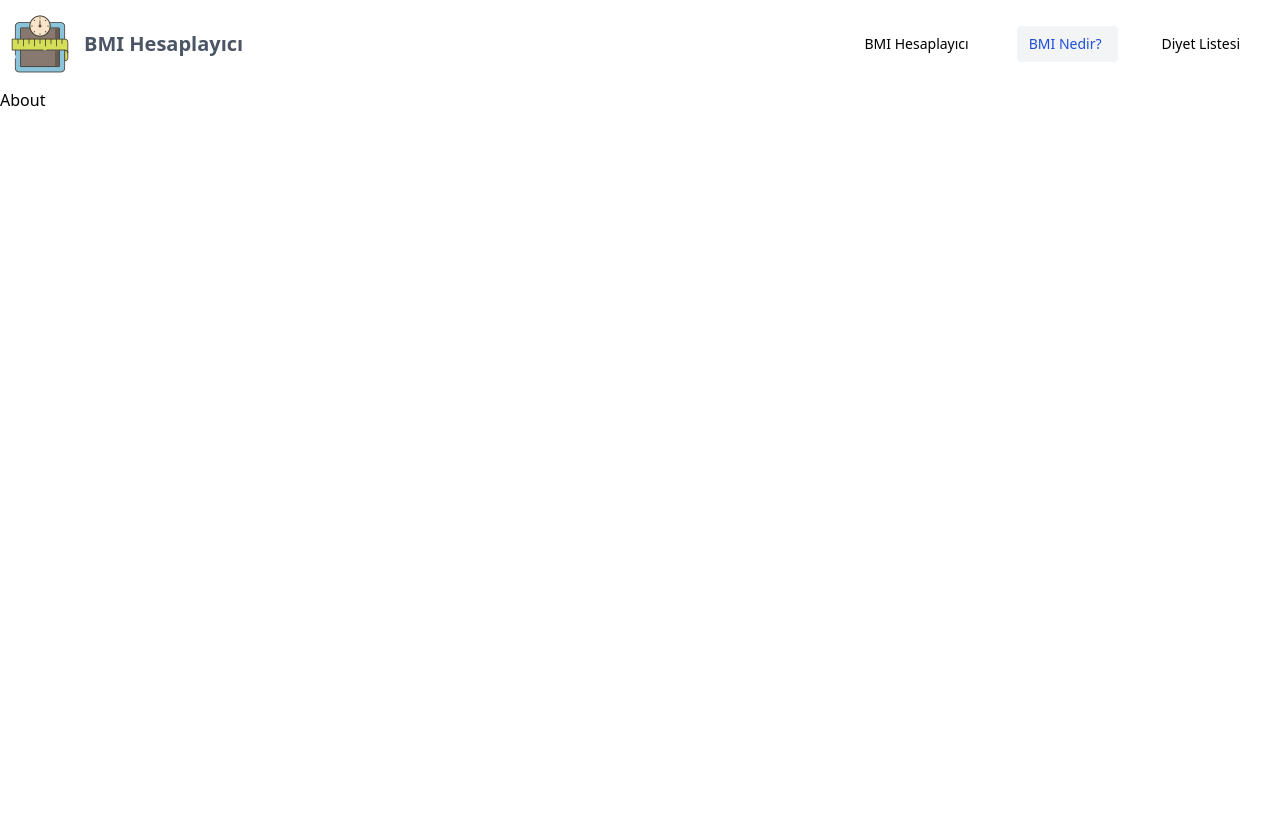
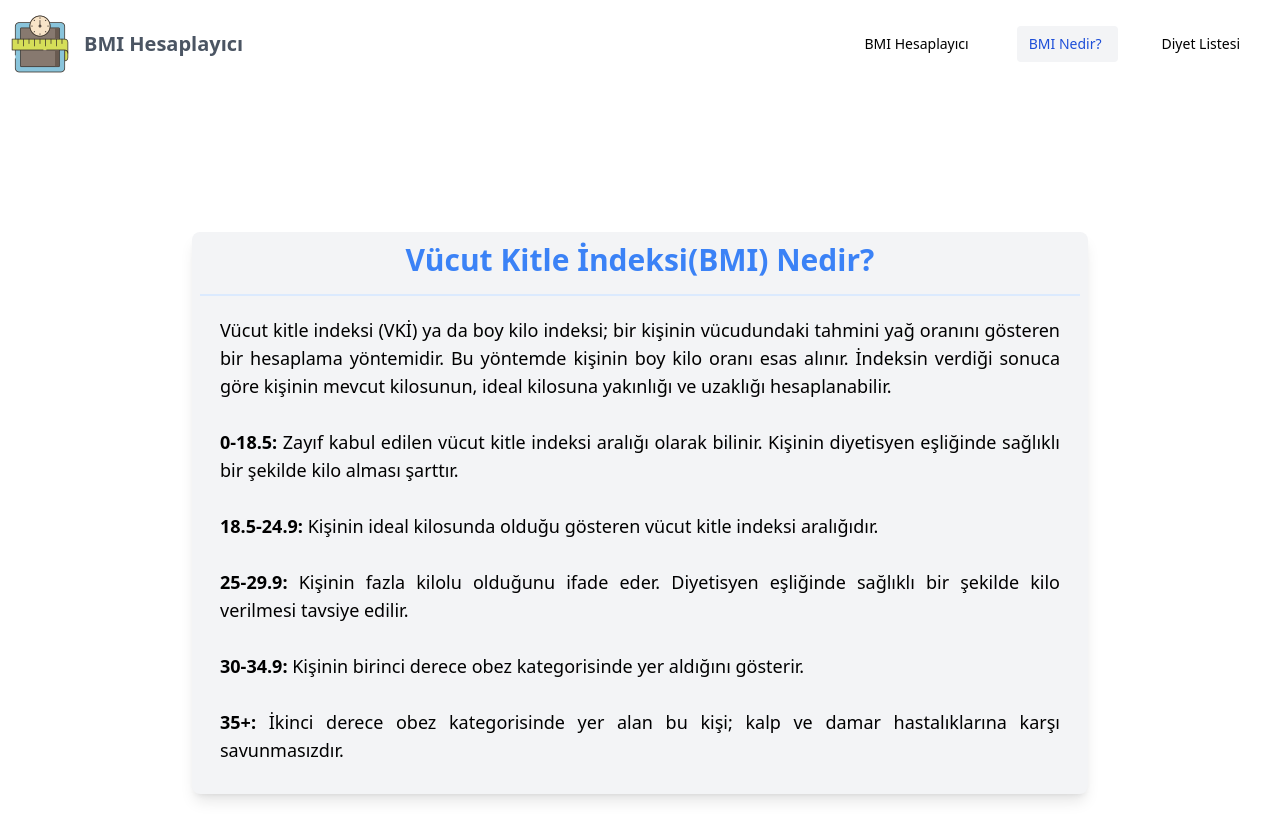
Before and after one commit to ahmetgursel/bmi-calc-app, a React (Create React App) app: page /about in a window 1280 px wide. Before the commit the page ends 800 px from the top, so only its background shows below. Built offline with nearby package versions, Linux system fonts and the light colour scheme.

Commit message:
✨ add about page

```diff
--- a/src/pages/About/index.jsx
+++ b/src/pages/About/index.jsx
@@ -1,7 +1,43 @@
 import React from 'react';
 
 function About() {
-  return <div>About</div>;
+  // TODO: color schema
+
+  return (
+    <div className='container flex-col mt-10 mb-10 shadow-lg rounded-lg mx-auto px-2 py-2.5 divide-y-2 space-y-4 divide-blue-100 max-w-sm md:max-w-2xl lg:max-w-4xl bg-gray-100 md:mt-36'>
+      <div className='text-3xl font-black text-center text-blue-500'>
+        <h1>Vücut Kitle İndeksi(BMI) Nedir?</h1>
+      </div>
+      <div className='p-5 text-lg font-normal text-justify'>
+        <p>
+          Vücut kitle indeksi (VKİ) ya da boy kilo indeksi; bir kişinin vücudundaki tahmini yağ
+          oranını gösteren bir hesaplama yöntemidir. Bu yöntemde kişinin boy kilo oranı esas alınır.
+          İndeksin verdiği sonuca göre kişinin mevcut kilosunun, ideal kilosuna yakınlığı ve
+          uzaklığı hesaplanabilir.
+          <br />
+          <br />
+          <span className='font-bold'>0-18.5:</span> Zayıf kabul edilen vücut kitle indeksi aralığı
+          olarak bilinir. Kişinin diyetisyen eşliğinde sağlıklı bir şekilde kilo alması şarttır.
+          <br />
+          <br />
+          <span className='font-bold'>18.5-24.9:</span> Kişinin ideal kilosunda olduğu gösteren
+          vücut kitle indeksi aralığıdır.
+          <br />
+          <br />
+          <span className='font-bold'>25-29.9:</span> Kişinin fazla kilolu olduğunu ifade eder.
+          Diyetisyen eşliğinde sağlıklı bir şekilde kilo verilmesi tavsiye edilir.
+          <br />
+          <br />
+          <span className='font-bold'>30-34.9:</span> Kişinin birinci derece obez kategorisinde yer
+          aldığını gösterir.
+          <br />
+          <br />
+          <span className='font-bold'>35+:</span> İkinci derece obez kategorisinde yer alan bu kişi;
+          kalp ve damar hastalıklarına karşı savunmasızdır.
+        </p>
+      </div>
+    </div>
+  );
 }
 
 export default About;
```
